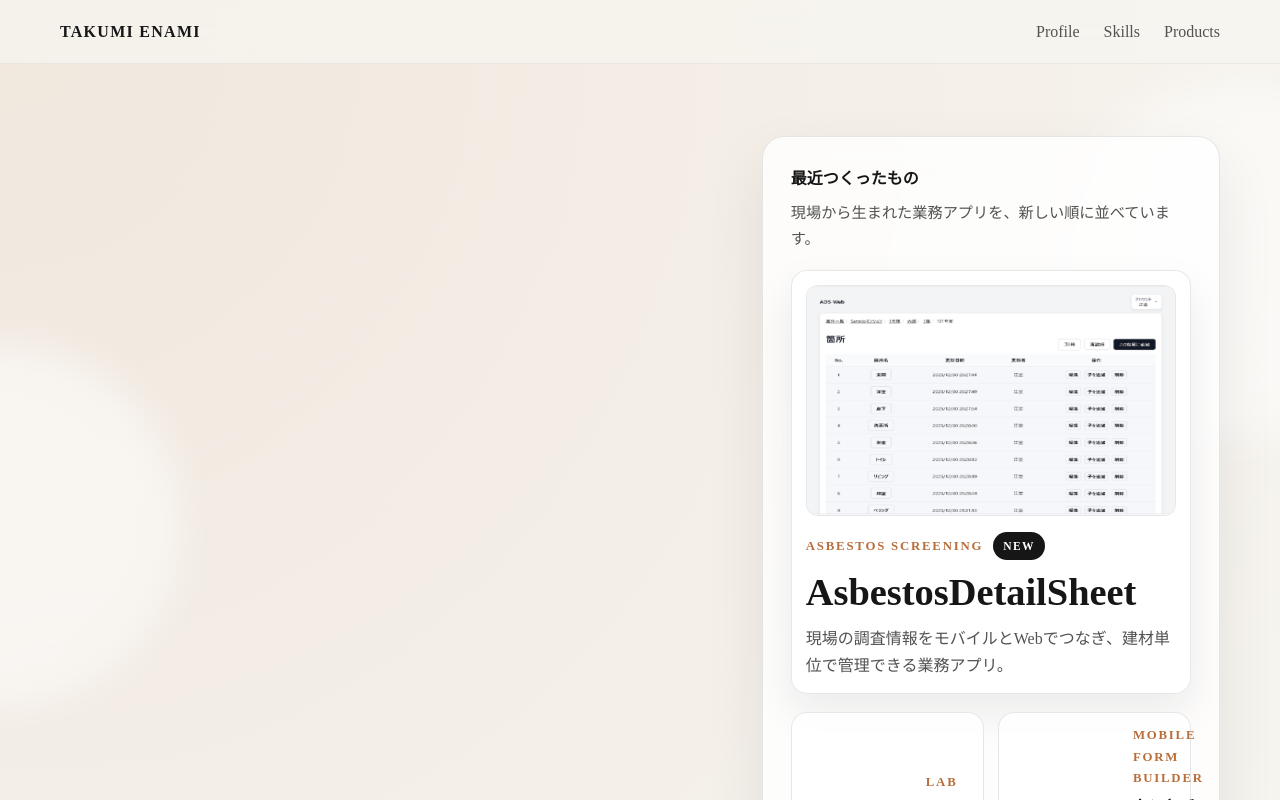
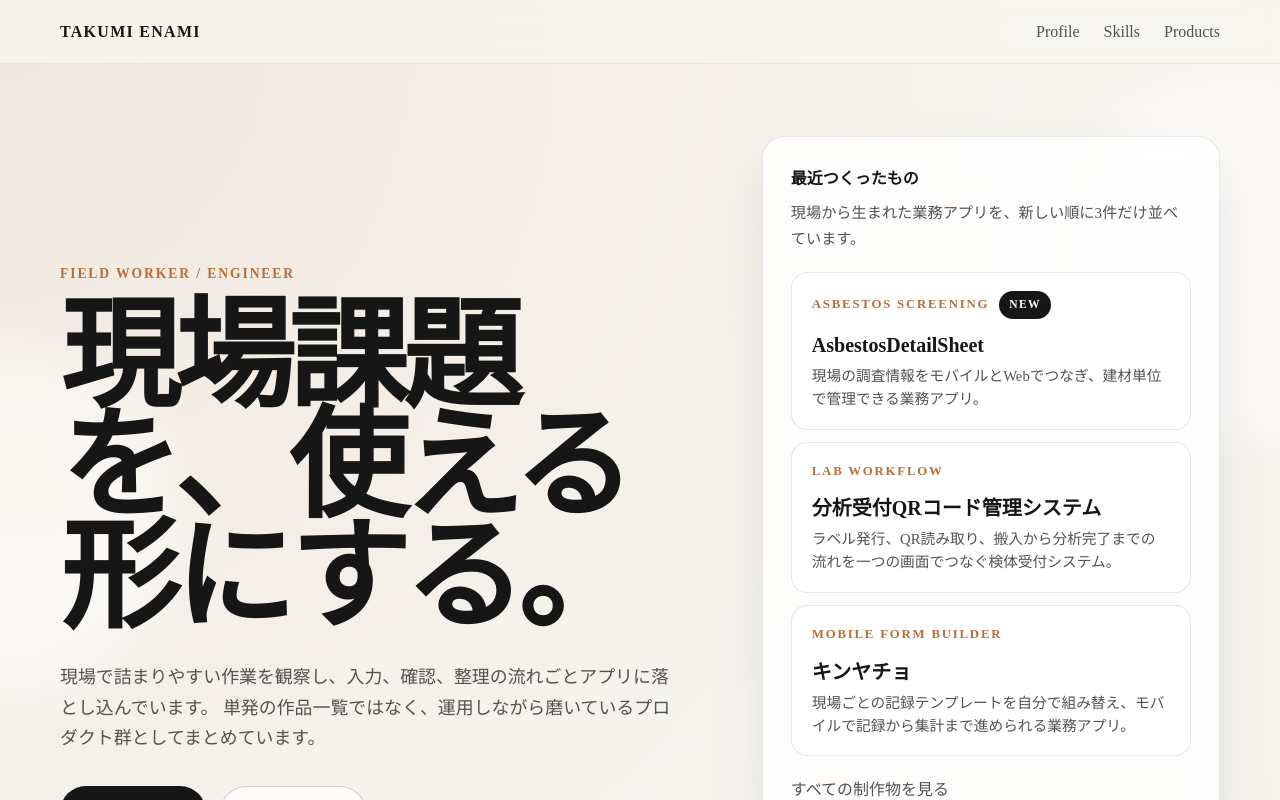
Before and after one commit to takumi-enami/takumienami-portfolio, a Next.js app in the folder app/: page / in a window 1280 px wide. Shown: the top 800 px of the page. Built offline with nearby package versions, Linux system fonts and the light colour scheme.

Commit message:
Refine home and product hero layouts

```diff
--- a/app/src/app/globals.css
+++ b/app/src/app/globals.css
@@ -337,7 +337,7 @@ button {
 
 .hero__visual {
   display: grid;
-  gap: 18px;
+  gap: 20px;
   padding: 28px;
 }
 
@@ -359,7 +359,6 @@ button {
   font-size: 0.95rem;
 }
 
-.hero__lead-card,
 .hero__preview-card {
   border: 1px solid var(--line);
   border-radius: calc(var(--radius-sm) + 2px);
@@ -369,72 +368,21 @@ button {
     border-color 180ms ease,
     box-shadow 180ms ease,
     opacity 180ms ease;
-}
-
-.hero__lead-card:hover,
 .hero__preview-card:hover,
 .hero__all-link:hover {
   transform: translateY(-2px);
 }
-
-.hero__lead-card {
-  display: grid;
-  gap: 16px;
-  padding: 14px;
-  box-shadow: 0 18px 42px rgba(17, 24, 39, 0.08);
-}
-
-.hero__lead-image,
-.hero__preview-image {
-  position: relative;
-  overflow: hidden;
-  border-radius: 12px;
-  border: 1px solid var(--line);
-  background: #fff;
-}
-
-.hero__lead-image {
-  aspect-ratio: 16 / 10;
-}
-
-.hero__lead-body {
-  display: grid;
-  gap: 10px;
-}
-
-.hero__lead-body h2,
-.hero__preview-body h2 {
-  margin: 0;
-  line-height: 1.15;
-}
-
-.hero__lead-body h2 {
-  font-family: var(--font-display);
-  font-size: clamp(1.8rem, 3vw, 2.4rem);
-}
-
-.hero__lead-body p,
-.hero__preview-body p {
-  margin: 0;
-  color: var(--text-soft);
 }
 
 .hero__visual-grid {
   display: grid;
-  grid-template-columns: repeat(2, minmax(0, 1fr));
-  gap: 14px;
+  gap: 12px;
 }
 
 .hero__preview-card {
   display: grid;
-  grid-template-columns: 108px minmax(0, 1fr);
   gap: 14px;
-  align-items: center;
-  padding: 12px;
-}
-
-.hero__preview-image {
-  aspect-ratio: 4 / 3;
+  padding: 18px 20px;
 }
 
 .hero__preview-body {
@@ -443,25 +391,27 @@ button {
 }
 
 .hero__preview-body h2 {
-  font-size: 1rem;
+  margin: 0;
+  font-size: 1.25rem;
+  line-height: 1.2;
 }
 
 .hero__preview-body p {
+  margin: 0;
   font-size: 0.92rem;
   line-height: 1.55;
+  color: var(--text-soft);
 }
 
 .hero__preview-meta,
-.product-card__meta,
-.products-reel__meta {
+.product-card__meta {
   display: flex;
   flex-wrap: wrap;
   align-items: center;
   gap: 10px;
 }
 
-.product-card__meta .product-card__category,
-.products-reel__meta .product-card__category {
+.product-card__meta .product-card__category {
   margin-bottom: 0;
 }
 
@@ -583,7 +533,7 @@ button {
 .skills-grid,
 .products-grid {
   display: grid;
-  grid-template-columns: repeat(auto-fit, minmax(280px, 1fr));
+  grid-template-columns: repeat(3, minmax(0, 1fr));
   gap: 24px;
 }
 
@@ -617,117 +567,11 @@ button {
   margin-top: 24px;
 }
 
-.products-reel {
-  display: grid;
-  gap: 22px;
-  margin-bottom: 44px;
-}
-
-.products-reel__header,
-.products-section__subhead {
-  display: flex;
-  align-items: flex-end;
-  justify-content: space-between;
-  gap: 18px;
-}
-
-.products-reel__eyebrow,
-.products-section__eyebrow {
-  margin: 0 0 8px;
-  color: var(--accent);
-  font-size: 0.82rem;
-  font-weight: 700;
-  letter-spacing: 0.14em;
-  text-transform: uppercase;
-}
-
-.products-reel__header h3,
-.products-section__subhead h3 {
-  margin: 0;
-  font-family: var(--font-display);
-  font-size: clamp(1.8rem, 3vw, 2.6rem);
-  line-height: 0.98;
-}
-
-.products-reel__actions {
-  display: flex;
-  gap: 12px;
-}
-
-.products-reel__rail {
-  --reel-card-width: clamp(280px, 36vw, 420px);
-  display: grid;
-  grid-auto-flow: column;
-  grid-auto-columns: var(--reel-card-width);
-  gap: 18px;
-  overflow-x: auto;
-  padding: 8px calc((100% - var(--reel-card-width)) / 2) 18px;
-  scroll-snap-type: x mandatory;
-  scrollbar-width: thin;
-  cursor: grab;
-  touch-action: pan-y;
-  user-select: none;
-}
-
-.products-reel__rail.is-dragging {
-  cursor: grabbing;
-  scroll-snap-type: x proximity;
-}
-
-.products-reel__card {
-  display: grid;
-  gap: 0;
-  overflow: hidden;
-  border: 1px solid var(--line);
-  border-radius: 28px;
-  background: rgba(255, 255, 255, 0.88);
-  box-shadow: 0 18px 40px rgba(17, 24, 39, 0.08);
-  scroll-snap-align: center;
-  transform: scale(0.92);
-  opacity: 0.58;
-  transition:
-    transform 260ms ease,
-    opacity 260ms ease,
-    box-shadow 260ms ease,
-    border-color 260ms ease;
-}
-
-.products-reel__card.is-active {
-  transform: scale(1);
-  opacity: 1;
-  border-color: rgba(184, 110, 59, 0.22);
-  box-shadow: 0 24px 56px rgba(17, 24, 39, 0.14);
-}
-
-.products-reel__image {
-  position: relative;
-  aspect-ratio: 16 / 10;
-  overflow: hidden;
-  border-bottom: 1px solid var(--line);
-  background: #fff;
-}
-
-.products-reel__body {
-  display: grid;
-  gap: 12px;
-  padding: 22px;
-}
-
-.products-reel__body h4 {
-  margin: 0;
-  font-family: var(--font-display);
-  font-size: 1.9rem;
-  line-height: 1;
-}
-
-.products-reel__body p,
-.products-reel__problem,
 .product-card__problem {
   margin: 0;
   color: var(--text-soft);
 }
 
-.products-reel__problem,
 .product-card__problem {
   font-size: 0.94rem;
   line-height: 1.6;
@@ -826,9 +670,17 @@ button {
 
 .product-detail__hero-grid {
   display: grid;
-  grid-template-columns: minmax(0, 1fr) minmax(320px, 0.95fr);
-  gap: 28px;
-  align-items: center;
+  grid-template-columns: minmax(0, 1.05fr) minmax(320px, 0.95fr);
+  gap: 40px;
+  align-items: start;
+}
+
+.product-detail__hero-grid > * {
+  min-width: 0;
+}
+
+.product-detail__intro {
+  min-width: 0;
 }
 
 .product-detail__hero h1 {
@@ -837,6 +689,7 @@ button {
   font-size: clamp(3rem, 8vw, 5.4rem);
   line-height: 0.95;
   letter-spacing: -0.04em;
+  overflow-wrap: anywhere;
 }
 
 .product-detail__icon {
@@ -860,6 +713,7 @@ button {
 }
 
 .product-detail__cover {
+  width: 100%;
   min-height: 420px;
 }
 
@@ -1157,28 +1011,6 @@ button {
     padding: 18px;
   }
 
-  .hero__visual-grid {
-    grid-template-columns: 1fr;
-  }
-
-  .hero__preview-card {
-    grid-template-columns: 1fr;
-  }
-
-  .hero__preview-image {
-    aspect-ratio: 16 / 10;
-  }
-
-  .products-reel__header,
-  .products-section__subhead {
-    align-items: flex-start;
-    flex-direction: column;
-  }
-
-  .products-reel__rail {
-    --reel-card-width: min(82vw, 360px);
-  }
-
   .button {
     width: 100%;
   }
@@ -1230,17 +1062,11 @@ button {
   .hero-copy,
   .reveal,
   .button,
-  .hero__lead-card,
   .hero__preview-card,
   .hero__all-link,
-  .products-reel__card,
   .product-card {
     transition-duration: 0.01ms !important;
     animation: none !important;
     transform: none !important;
   }
-
-  .products-reel__card {
-    opacity: 1;
-  }
 }
--- a/app/src/components/home/hero-section.tsx
+++ b/app/src/components/home/hero-section.tsx
@@ -1,11 +1,10 @@
-import Image from 'next/image';
 import Link from 'next/link';
 
 import { Container } from '@/components/ui/container';
-import { latestProductSlug, productsByNewest } from '@/data/products';
+import { productsByNewest } from '@/data/products';
 
 export function HeroSection() {
-  const [latestProduct, ...otherProducts] = productsByNewest;
+  const latestProducts = productsByNewest.slice(0, 3);
 
   return (
     <section className="hero section">
@@ -16,7 +15,7 @@ export function HeroSection() {
             <h1 className="hero__title hero-copy">現場課題を、使える形にする。</h1>
             <p className="hero__description hero-copy">
               現場で詰まりやすい作業を観察し、入力、確認、整理の流れごとアプリに落とし込んでいます。
-              単発の作品ではなく、運用しながら磨いているプロダクト群としてまとめています。
+              単発の作品一覧ではなく、運用しながら磨いているプロダクト群としてまとめています。
             </p>
             <div className="button-row hero-copy hero__cta-row">
               <Link href="/products" className="button button--primary">
@@ -35,43 +34,19 @@ export function HeroSection() {
           <div className="hero__visual card" aria-label="最近つくったプロダクト">
             <div className="hero__visual-header">
               <p className="hero__visual-title">最近つくったもの</p>
-              <p className="hero__visual-caption">現場から生まれた業務アプリを、新しい順に並べています。</p>
+              <p className="hero__visual-caption">
+                現場から生まれた業務アプリを、新しい順に3件だけ並べています。
+              </p>
             </div>
 
-            {latestProduct ? (
-              <Link href={`/products/${latestProduct.slug}`} className="hero__lead-card">
-                <div className="hero__lead-image">
-                  <Image
-                    src={latestProduct.coverImage}
-                    alt={latestProduct.title}
-                    fill
-                    sizes="(max-width: 960px) 100vw, 420px"
-                  />
-                </div>
-                <div className="hero__lead-body">
+            <div className="hero__visual-grid">
+              {latestProducts.map((product, index) => (
+                <Link key={product.slug} href={`/products/${product.slug}`} className="hero__preview-card">
                   <div className="hero__preview-meta">
-                    <span className="hero__preview-category">{latestProduct.category}</span>
-                    {latestProduct.slug === latestProductSlug ? <span className="product-badge">NEW</span> : null}
-                  </div>
-                  <h2>{latestProduct.title}</h2>
-                  <p>{latestProduct.shortDescription}</p>
-                </div>
-              </Link>
-            ) : null}
-
-            <div className="hero__visual-grid">
-              {otherProducts.map((product) => (
-                <Link key={product.slug} href={`/products/${product.slug}`} className="hero__preview-card">
-                  <div className="hero__preview-image">
-                    <Image
-                      src={product.coverImage}
-                      alt={product.title}
-                      fill
-                      sizes="(max-width: 960px) 100vw, 220px"
-                    />
+                    <span className="hero__preview-category">{product.category}</span>
+                    {index === 0 ? <span className="product-badge">NEW</span> : null}
                   </div>
                   <div className="hero__preview-body">
-                    <span className="hero__preview-category">{product.category}</span>
                     <h2>{product.title}</h2>
                     <p>{product.shortDescription}</p>
                   </div>
--- a/app/src/components/home/products-section.tsx
+++ b/app/src/components/home/products-section.tsx
@@ -1,6 +1,5 @@
 import Link from 'next/link';
 
-import { FeaturedProductsReel } from '@/components/home/featured-products-reel';
 import { ProductCard } from '@/components/products/product-card';
 import { Container } from '@/components/ui/container';
 import { Reveal } from '@/components/ui/reveal';
@@ -8,31 +7,22 @@ import { SectionHeading } from '@/components/ui/section-heading';
 import { productsByNewest } from '@/data/products';
 
 export function ProductsSection() {
+  const latestProducts = productsByNewest.slice(0, 3);
+
   return (
     <section className="section" id="products">
       <Container>
         <Reveal>
           <SectionHeading
             eyebrow="Products"
-            title="現場で磨かれながら育っているプロダクト群"
-            description="入力、確認、整理、共有の詰まりを解きほぐしながら、運用の中で更新してきた制作物です。最新のものから触れられるように、横リールと一覧の両方で見られる構成にしています。"
+            title="現場で磨かれながら進化しているプロダクト"
+            description="最新の3件を絞って掲載しています。入力、確認、整理の流れをどう改善したかが伝わるように、現場課題と解決内容が見える形で並べています。"
           />
         </Reveal>
 
-        <Reveal delay={100}>
-          <FeaturedProductsReel products={productsByNewest} />
-        </Reveal>
-
-        <Reveal className="products-section__subhead" delay={160}>
-          <div>
-            <p className="products-section__eyebrow">All Works</p>
-            <h3>すべての制作物</h3>
-          </div>
-        </Reveal>
-
         <div className="products-grid">
-          {productsByNewest.map((product, index) => (
-            <Reveal key={product.slug} delay={index * 80}>
+          {latestProducts.map((product, index) => (
+            <Reveal key={product.slug} delay={index * 100}>
               <ProductCard product={product} isLatest={index === 0} />
             </Reveal>
           ))}
--- a/app/src/components/products/product-detail.tsx
+++ b/app/src/components/products/product-detail.tsx
@@ -14,7 +14,7 @@ export function ProductDetail({ product }: ProductDetailProps) {
       <section className="section product-detail__hero">
         <div className="container">
           <div className="product-detail__hero-grid">
-            <div>
+            <div className="product-detail__intro">
               {product.iconImage ? (
                 <div className="product-detail__icon">
                   <Image src={product.iconImage} alt={`${product.title} icon`} fill sizes="88px" />
```
